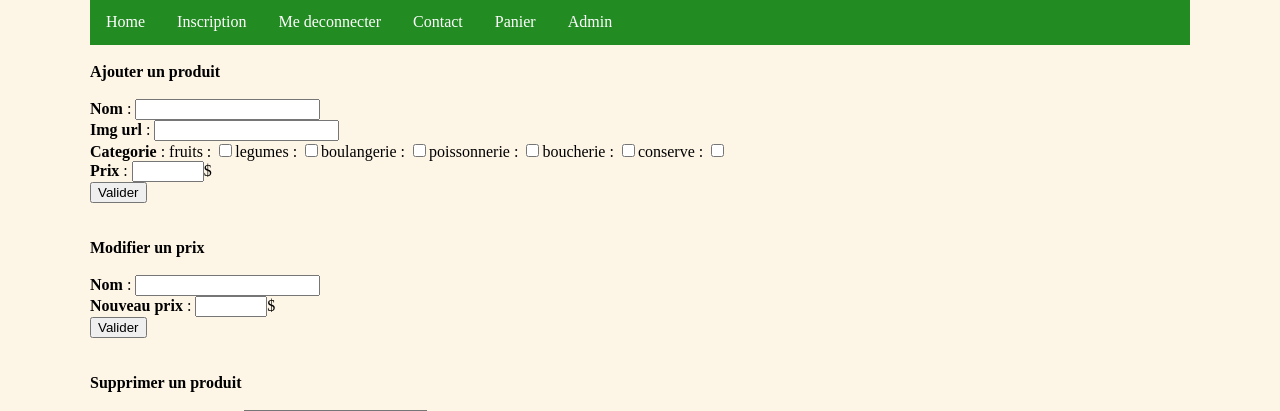
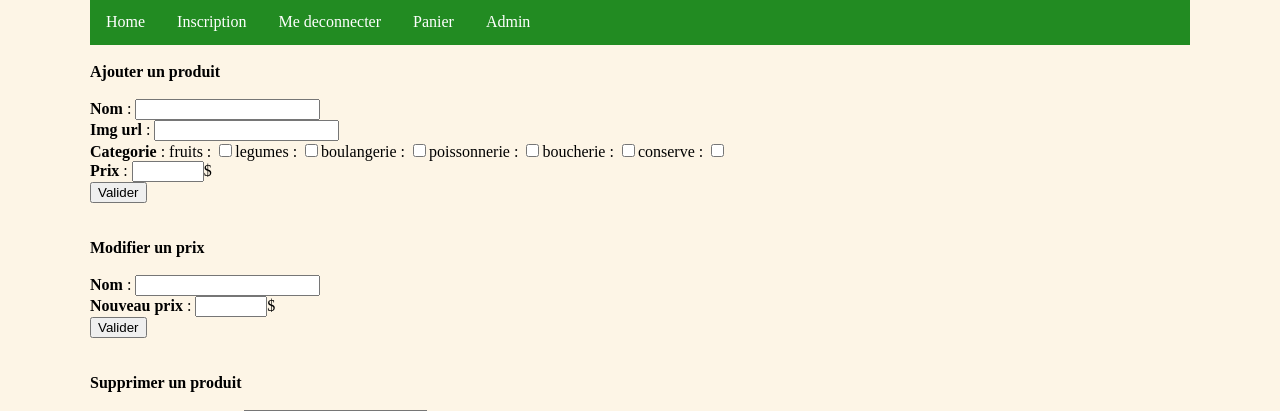
Before and after one commit to Failte21/rush000, a PHP site: page /admin.php in a window 1280 px wide. Shown: the part 97-508 px from the top of the page. Run offline with PHP 8.4, Linux system fonts and the light colour scheme; the visitor is signed in with stand-in values (Sample User, id 1); data comes from the database, SQL or seed files in the repository.

Commit message:
delet contact

```diff
--- a/includes/header.php
+++ b/includes/header.php
@@ -61,7 +61,6 @@
 <?php
 	}
 ?>
-	<li><a href="#contact">Contact</a></li>
 	<li><a href="#panier">Panier</a></li>
 	<li><a href="admin.php">Admin</a></li>
 </ul>
```
